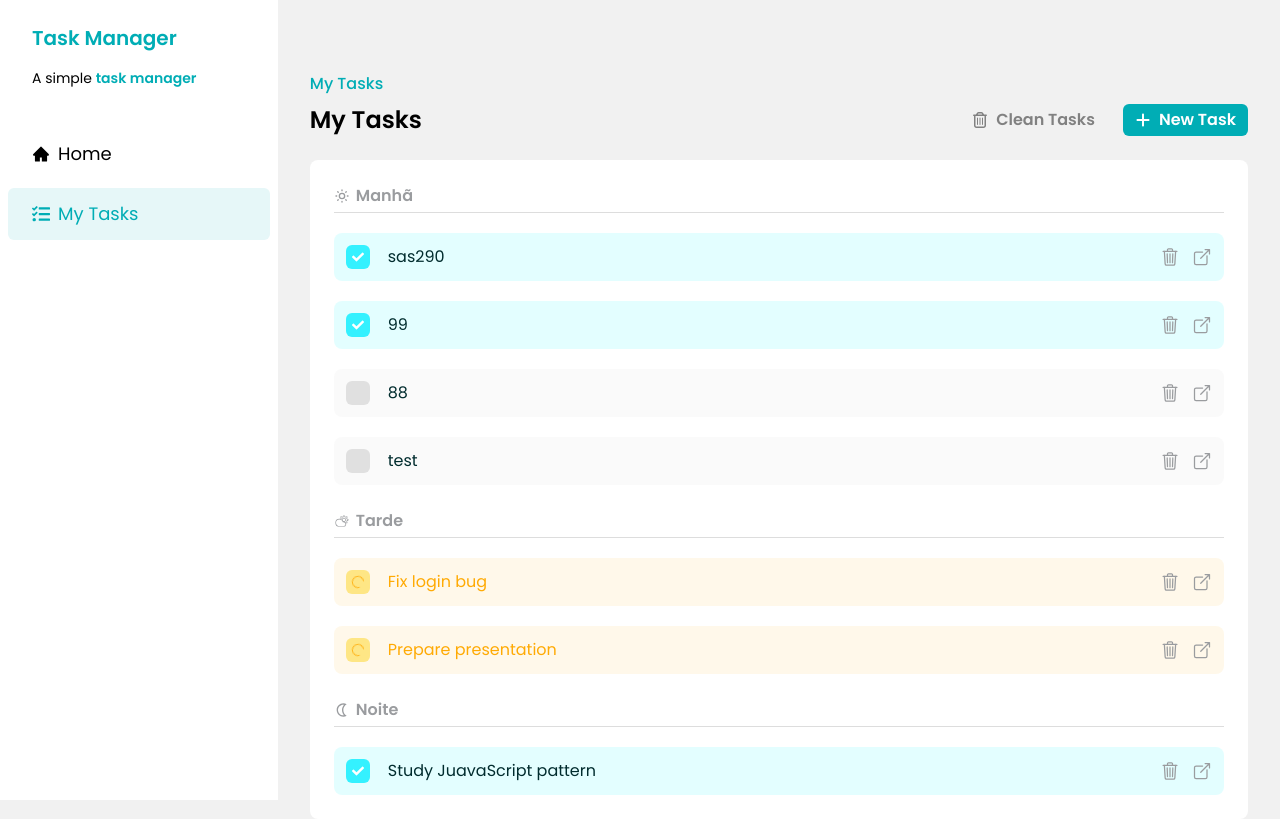
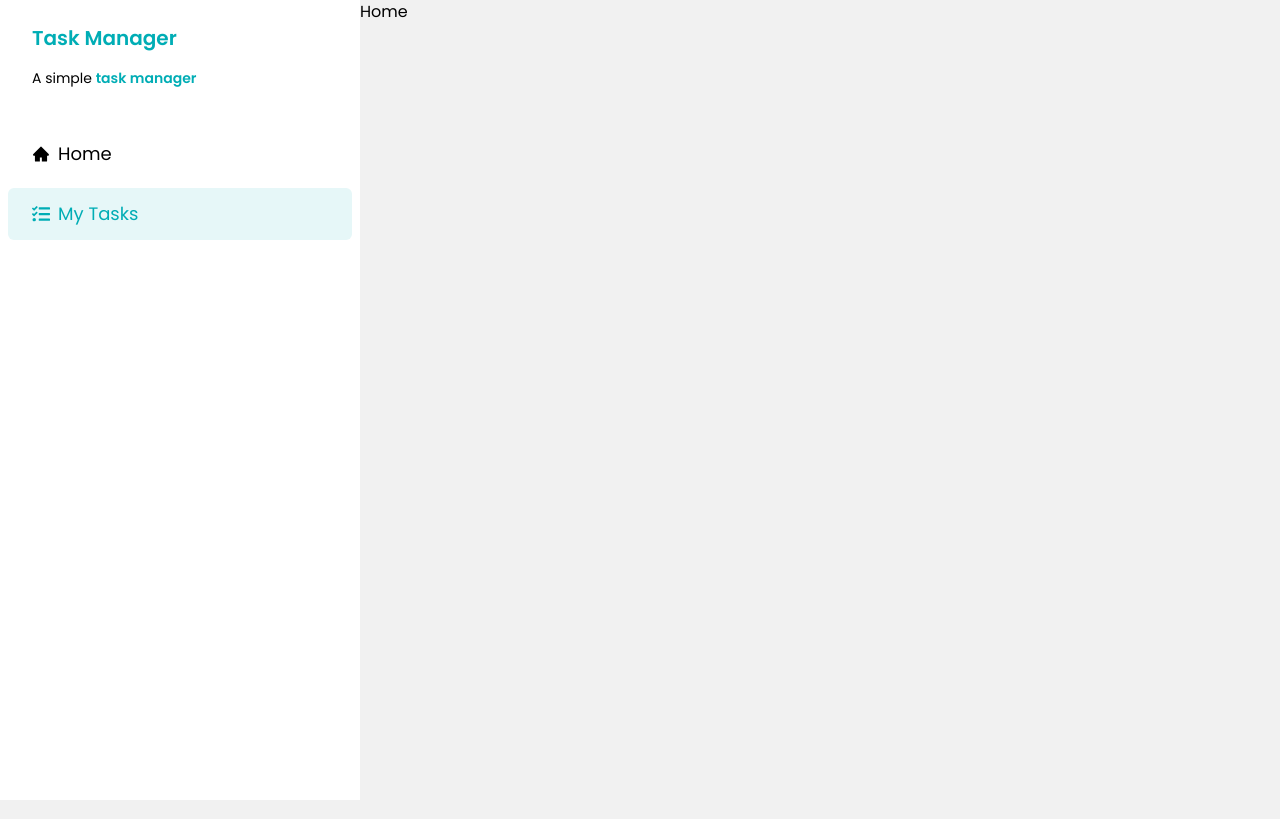
Before and after one commit to nicolasandreos/Task-Manager-React, a React (Vite) app: page / in a window 1280 px wide. Built offline with nearby package versions, Linux system fonts and the light colour scheme; data requests are answered from the project's data file.

Commit message:
feat: add home and tasks page

```diff
--- a/src/App.jsx
+++ b/src/App.jsx
@@ -1,23 +1,11 @@
 import Sidebar from "./_components/Sidebar";
-import Tasks from "./_components/Tasks";
-import { useState } from "react";
 
 function App() {
-  const [isOpen, setIsOPen] = useState(false);
-
-  const handleModalInteraction = () => {
-    setIsOPen(!isOpen);
-  };
   return (
-    <>
-      <div className="flex h-screen w-screen">
-        <Sidebar />
-        <div className="w-full space-y-6 px-8">
-          {/* TASKS */}
-          <Tasks />
-        </div>
-      </div>
-    </>
+    <div className="flex">
+      <Sidebar />
+      <h1>Home</h1>
+    </div>
   );
 }
 
--- a/src/_components/Sidebar.jsx
+++ b/src/_components/Sidebar.jsx
@@ -1,6 +1,7 @@
 import SidebarButton from "./SidebarButton";
 import { AiFillHome } from "react-icons/ai";
 import { FaTasks } from "react-icons/fa";
+import { Link } from "react-router";
 
 const Sidebar = () => {
   return (
@@ -15,16 +16,20 @@ const Sidebar = () => {
 
       <div className="mt-4 flex flex-col gap-2 px-2">
         <SidebarButton>
+          <Link to="/">
             <div className="flex items-center gap-2 font-normal">
               <AiFillHome />
               Home
             </div>
+          </Link>
         </SidebarButton>
         <SidebarButton variant="selected">
+          <Link to="/tasks">
             <div className="flex items-center gap-2 font-normal">
               <FaTasks />
               My Tasks
             </div>
+          </Link>
         </SidebarButton>
       </div>
     </div>
--- a/src/main.tsx
+++ b/src/main.tsx
@@ -2,6 +2,7 @@ import { StrictMode } from "react";
 import { createRoot } from "react-dom/client";
 import "./index.css";
 import App from "./App";
+import Tasks from "./pages/Tasks";
 import TaskDetail from "./pages/TaskDetail";
 import { Toaster } from "sonner";
 import { createBrowserRouter } from "react-router";
@@ -12,6 +13,10 @@ const router = createBrowserRouter([
   {
     path: "/",
     element: <App />,
+  },
+  {
+    path: "/tasks",
+    element: <Tasks />,
   },
   {
     path: "/task/:taskId",
--- /dev/null
+++ b/src/pages/Tasks.jsx
@@ -0,0 +1,25 @@
+import Sidebar from "../_components/Sidebar";
+import Tasks from "../_components/Tasks";
+import { useState } from "react";
+
+function App() {
+  const [isOpen, setIsOpen] = useState(false);
+
+  const handleModalInteraction = () => {
+    setIsOpen(!isOpen);
+  };
+
+  return (
+    <>
+      <div className="flex h-screen w-screen">
+        <Sidebar />
+        <div className="w-full space-y-6 px-8">
+          {/* TASKS */}
+          <Tasks />
+        </div>
+      </div>
+    </>
+  );
+}
+
+export default App;
```
Lines whose indentation alone changed are shown as unchanged.
